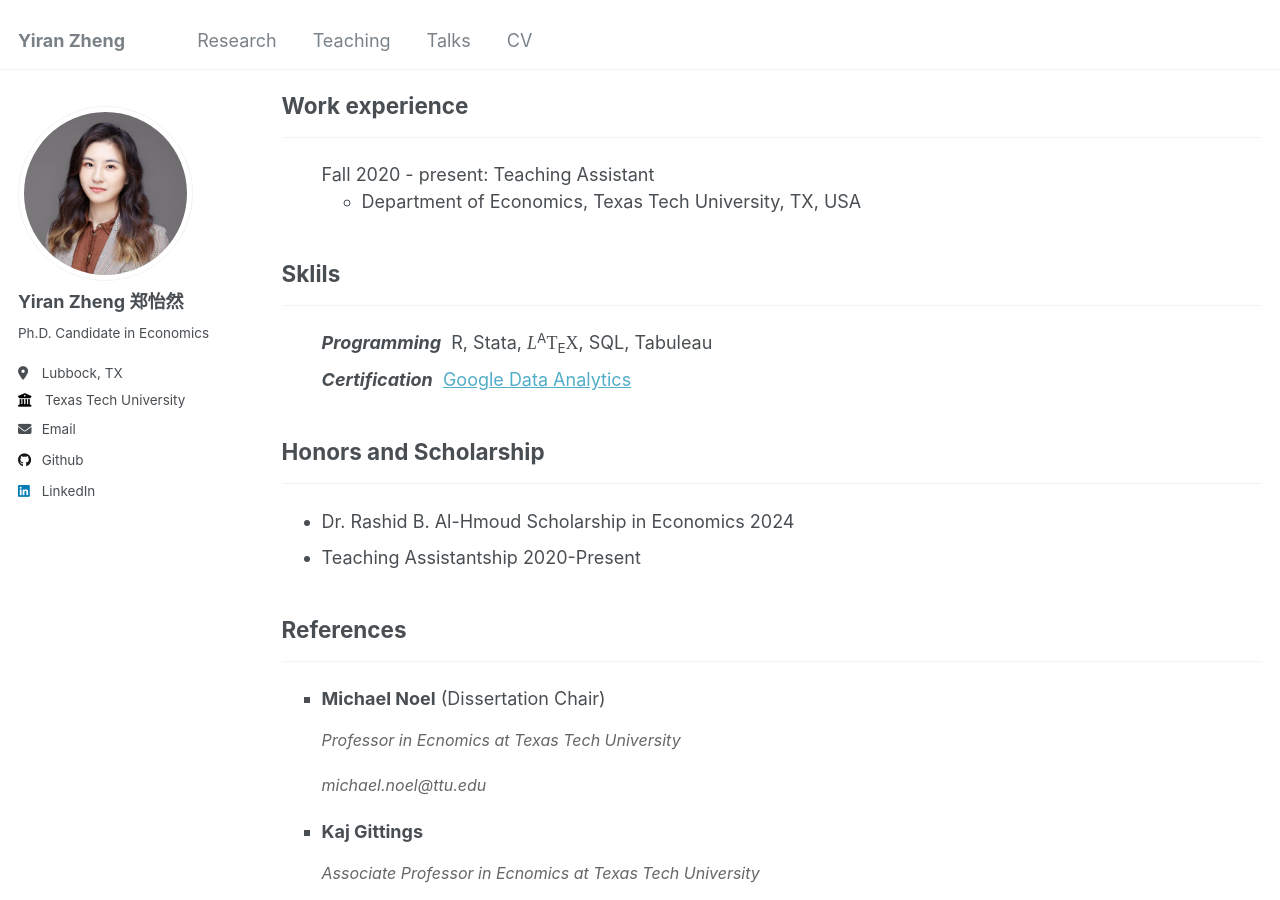
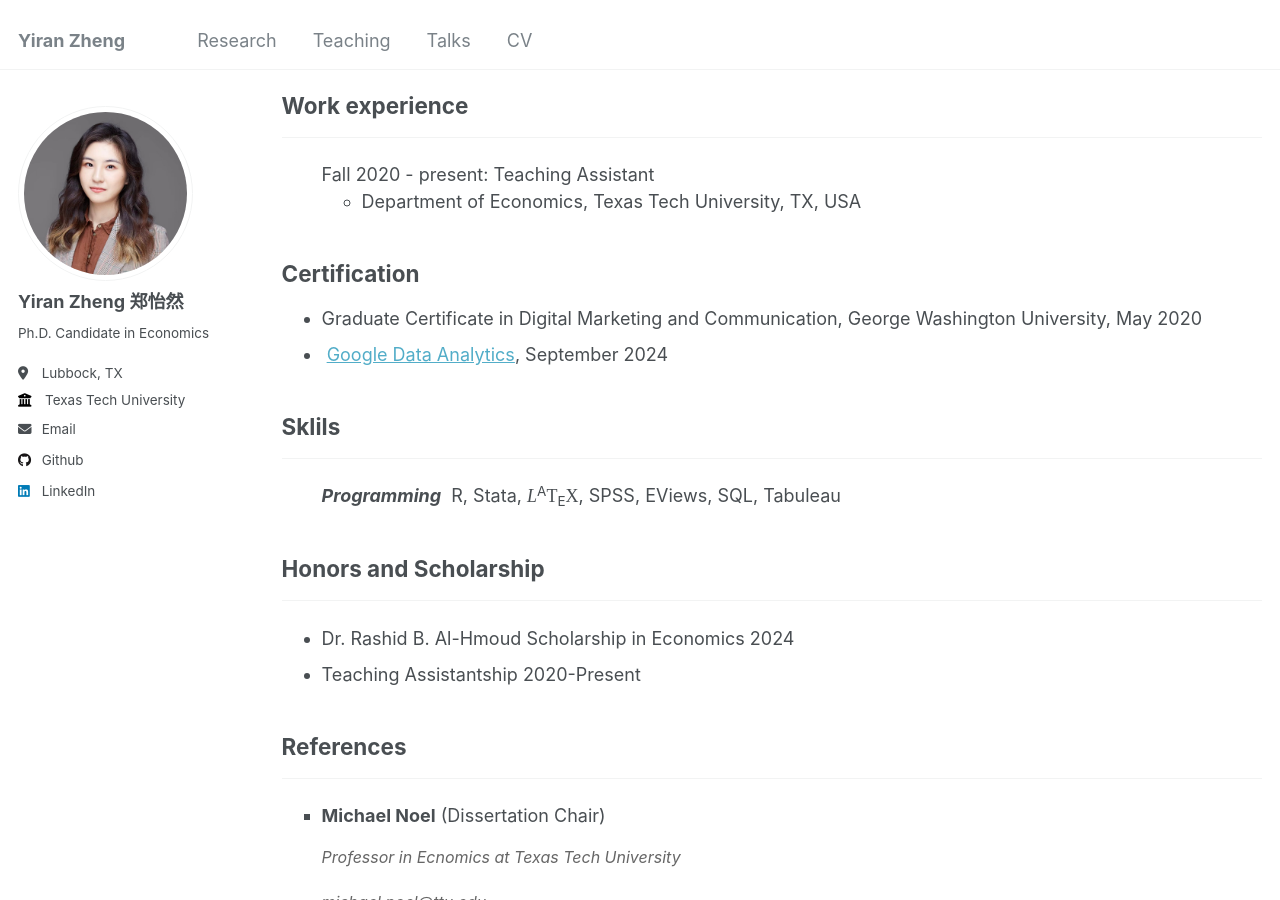
Before and after one commit to yiran-zheng/yiran-zheng.github.io, a Jekyll site: the page built from _pages/cv.md, in a window 1280 px wide and 900 px high, scrolled down 382 px. Built offline with Jekyll 4.4.1, drawn with Linux system fonts in a browser that asks for light colours.

Commit message:
Update cv.md

```diff
--- a/_pages/cv.md
+++ b/_pages/cv.md
@@ -30,17 +30,18 @@ redirect_from:
     </ul>
 </ul>
 
+<h2>Certification</h2>
+  <ul>
+    <li>Graduate Certificate in Digital Marketing and Communication, George Washington University, May 2020</li>
+    <li>&nbsp;<a href="../files/*Coursera P6D0XVXCGQGN.pdf" target="_blank" rel="noopener noreferrer">Google Data Analytics</a>, September 2024</li>
+  </ul>
 
 <h2>Sklils</h2>
   <hr> <!-- This adds a horizontal line below the heading -->
 <ul style="list-style-type: none;" >
   <li>
     <strong><i>Programming</i></strong>
-      &nbsp;R, Stata, <span style="font-family:serif; font-style:italic;">L</span><sup>A</sup><span style="font-family:serif;">T</span><sub>E</sub><span style="font-family:serif;">X</span>, SQL, Tabuleau
-  </li>
-  <li>
-    <strong><i>Certification</i></strong>
-      &nbsp;<a href="../files/*Coursera P6D0XVXCGQGN.pdf" target="_blank" rel="noopener noreferrer">Google Data Analytics</a>
+      &nbsp;R, Stata, <span style="font-family:serif; font-style:italic;">L</span><sup>A</sup><span style="font-family:serif;">T</span><sub>E</sub><span style="font-family:serif;">X</span>, SPSS, EViews, SQL, Tabuleau
   </li>
 </ul>
 
```
